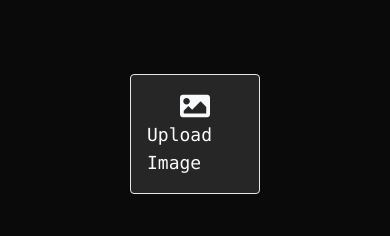
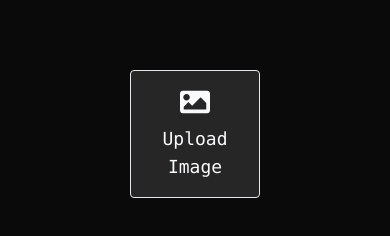
Before and after one commit to Oslonline/dithering-studio, a React (Vite) app: page /Dithering in a window 390 px wide. Shown: the part 288-524 px from the top of the page. Built offline with nearby package versions, Linux system fonts and the light colour scheme.

Commit message:
fix: minor styling fix for mobile view

```diff
--- a/src/components/ImageUploader.tsx
+++ b/src/components/ImageUploader.tsx
@@ -18,9 +18,9 @@ const ImageUploader: React.FC<ImageUploaderProps> = ({ setImage }) => {
 
   return (
     <div className="flex w-full items-center justify-center gap-2">
-      <label htmlFor="file-upload" className="flex h-1/3 w-1/3 cursor-pointer flex-col items-center justify-center rounded border bg-neutral-800 p-4 text-gray-50 duration-150 hover:bg-neutral-700 md:border-2">
+      <label htmlFor="file-upload" className="flex h-1/3 w-1/3 gap-2 md:gap-0 cursor-pointer flex-col items-center justify-center rounded border bg-neutral-800 p-4 text-gray-50 duration-150 hover:bg-neutral-700 md:border-2">
         <FaImage className="text-3xl md:text-4xl lg:text-6xl" />
-        <p className="font-mono text-lg lg:text-2xl">Upload Image</p>
+        <p className="font-mono text-lg lg:text-2xl text-center">Upload Image</p>
       </label>
       <input id="file-upload" type="file" accept="image/*" onChange={handleImageUpload} className="hidden" />
     </div>
```
